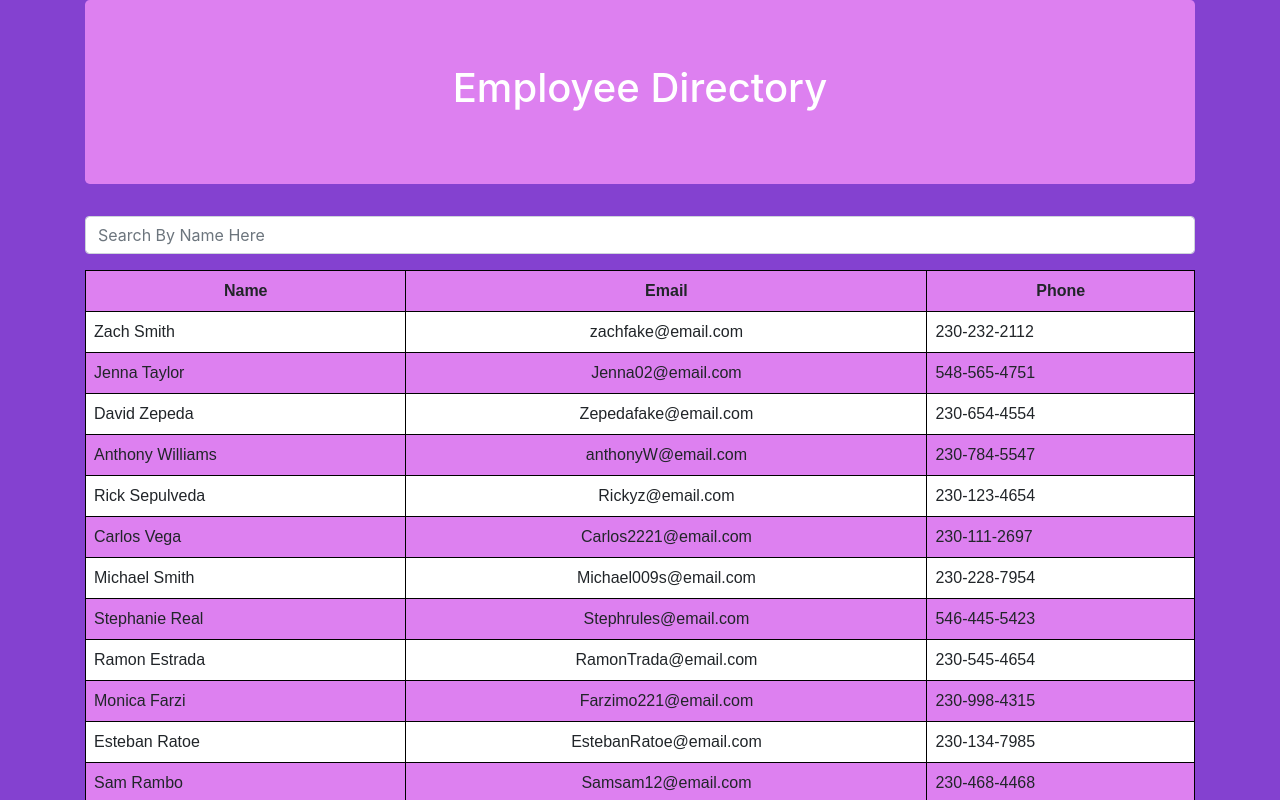
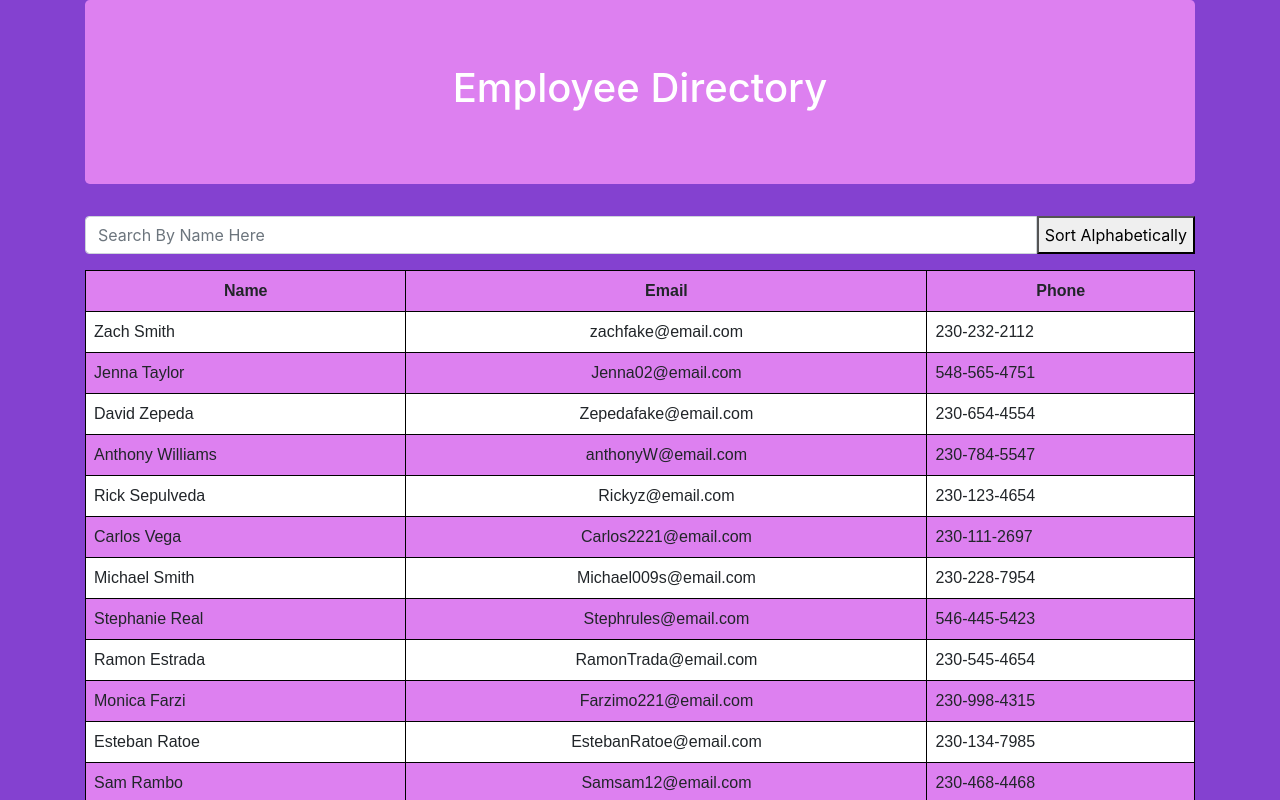
Before and after one commit to JesusFernandoRios/Employee-directory, a React (Create React App) app: page / in a window 1280 px wide. Shown: the top 800 px of the page. Built offline with nearby package versions, Linux system fonts and the light colour scheme.

Commit message:
working on sort alphabetically button freature

```diff
--- a/src/App.js
+++ b/src/App.js
@@ -5,9 +5,15 @@ import Search from './components/searchbar'
 import employees from './employees.json'
 
 function App() {
+
+
   const [employee , setEmployee] = useState(employees)
   const [search, setSearch] = useState('')
   const [filter, setFilter] = useState(employee)
+
+
+
+
 
   return (
     <div className="container">
@@ -18,8 +24,13 @@ function App() {
       setEmployee={setEmployee}
       employee={employee}
       setFilter={setFilter}
+      filter={filter}
       />
-      <Content filtered={filter} setFilter={setFilter}/>
+      <Content
+      employee={employee}
+      setEmployee={setEmployee}
+      filter={filter}
+      setFilter={setFilter}/>
     </div>
   );
 }
--- a/src/components/content.jsx
+++ b/src/components/content.jsx
@@ -1,18 +1,21 @@
 import React from 'react'
 import './style/content.css'
 
-function Content ({filtered}) {
+function Content ({filter, setFilter, employee, setEmployee}) {
+
 
 
     return(
         <table>
+
             <tbody>
+
                 <tr>
                     <th className="center">Name</th>
                     <th className="center">Email</th>
                     <th className="center">Phone</th>
                 </tr>
-                {filtered.map(e =>
+                {filter.map(e =>
 
                     <tr key={e.id} >
                         <td>
--- a/src/components/searchbar.jsx
+++ b/src/components/searchbar.jsx
@@ -1,6 +1,6 @@
 import React from 'react'
 
-function Search ({setSearch, search, employee, setFilter}) {
+function Search ({setSearch, search, employee, setFilter, filter, setEmployee}) {
 
 
     function updateSearchHandler({target}){
@@ -13,6 +13,13 @@ function Search ({setSearch, search, employee, setFilter}) {
             res.name.toLowerCase().includes(searchTerm)))
     }
 
+    const sortBtn = () => {
+
+        let newFilter = filter.sort((a, b) => a.name !== b.name ? a.name < b.name ? -1 : 1 : 0);
+        setEmployee(newFilter)
+        console.log(newFilter)
+    }
+
     return(
         <section>
             <div className="input-group mb-3">
@@ -23,6 +30,7 @@ function Search ({setSearch, search, employee, setFilter}) {
                 onChange={updateSearchHandler}
                 value={search}
                 />
+                <button onClick={sortBtn}>Sort Alphabetically</button>
             </div>
         </section>
     )
```
